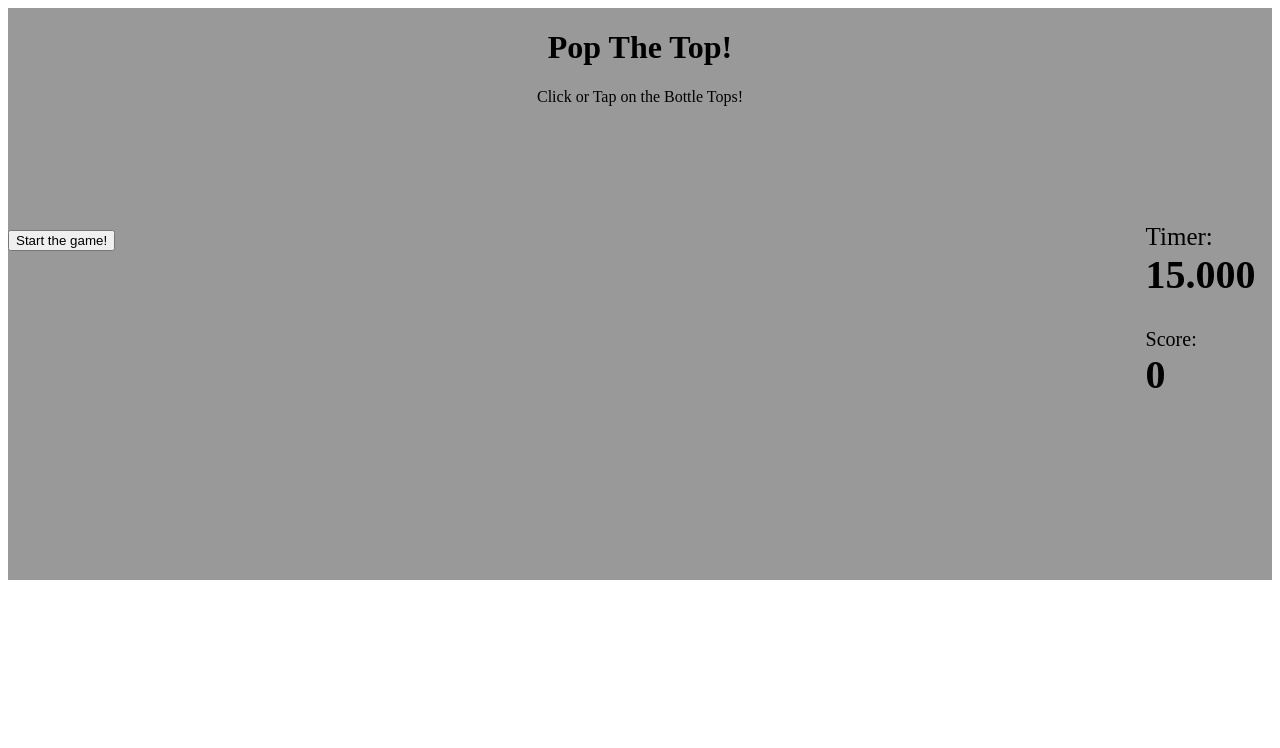
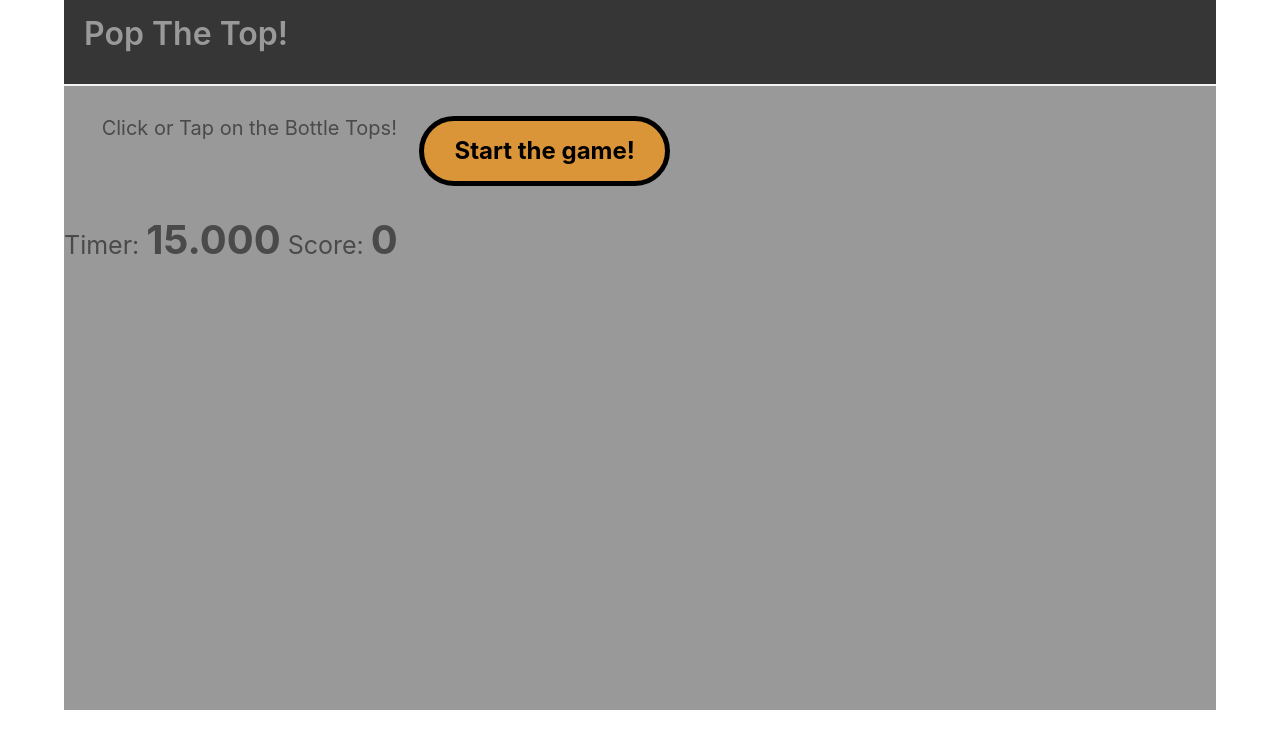
Before and after one commit to mathcodes/popem, a plain HTML site: page index.html in a window 1280 px wide. Drawn offline with nearby package versions, Linux system fonts and the light colour scheme.

Commit message:
Update index.html

```diff
--- a/index.html
+++ b/index.html
@@ -4,32 +4,31 @@
 <head>
   <title>Pop The Top!</title>
   <meta charset="utf-8">
+  <link rel="stylesheet" href="bulma.min.css">
   <link rel="stylesheet" href="styles.css">
   <script src="main.js"></script>
 </head>
 
 <body>
   <div class="container">
-    <h1>Pop The Top!</h1>
-    <p>Click or Tap on the Bottle Tops!</p>
+
+    <nav class="navbar is-dark is-spaced has-shadow" role="navigation" aria-label="main navigation">
+      <div class="navbar-brand">
+        <h1 class="title is-dark">Pop The Top!</h1>
+      </div>
+    </nav>
+
+    <h2 class="subtitle">&nbsp;Click or Tap on the Bottle Tops! &nbsp;&nbsp;&nbsp;<button id='start-game'
+        class="button is-hovered">Start the game!</button></h2>
+
+    <div class="timer-label">Timer: <span id="timer"></span> Score: <span id="score">0</span></div>
+
     <div class="container">
-      <div class="main-controls main-cell">
-        <button id='start-game'>
-          Start the game!
-        </button>
-      </div>
-      <div class="mainGrid main-cell">
+      <div class="mainGrid main-cell is-flex-direction-row">
         <div id="grid"></div>
-      </div>
-      <div class="mainScore main-cell">
-        <div class="timer-label">Timer:</div>
-        <div id="timer"></div>
-        <div class="scoreLabel">Score:</div>
-        <div id="score">0</div>
       </div>
     </div>
   </div>
 
 </body>
-
 </html>
```
